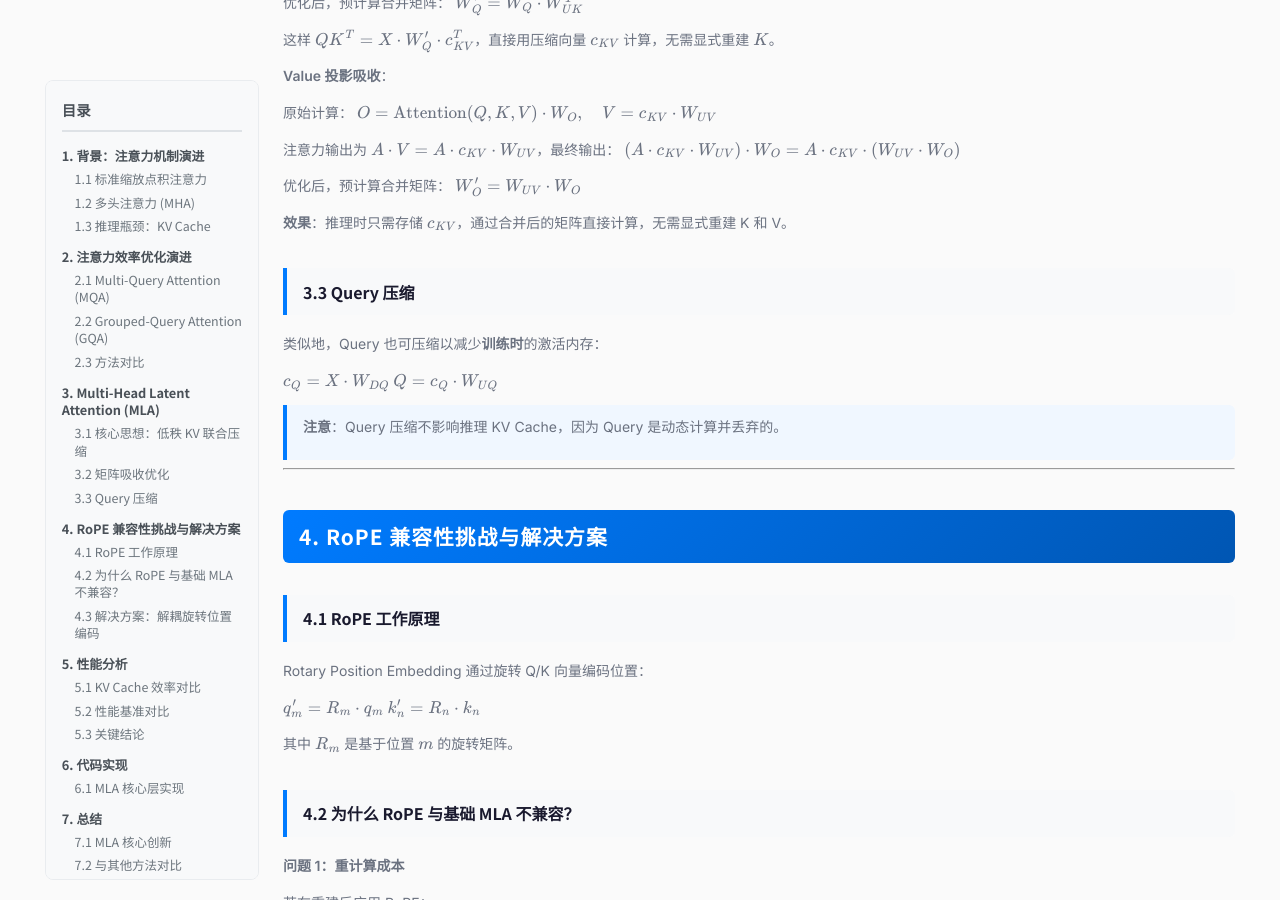
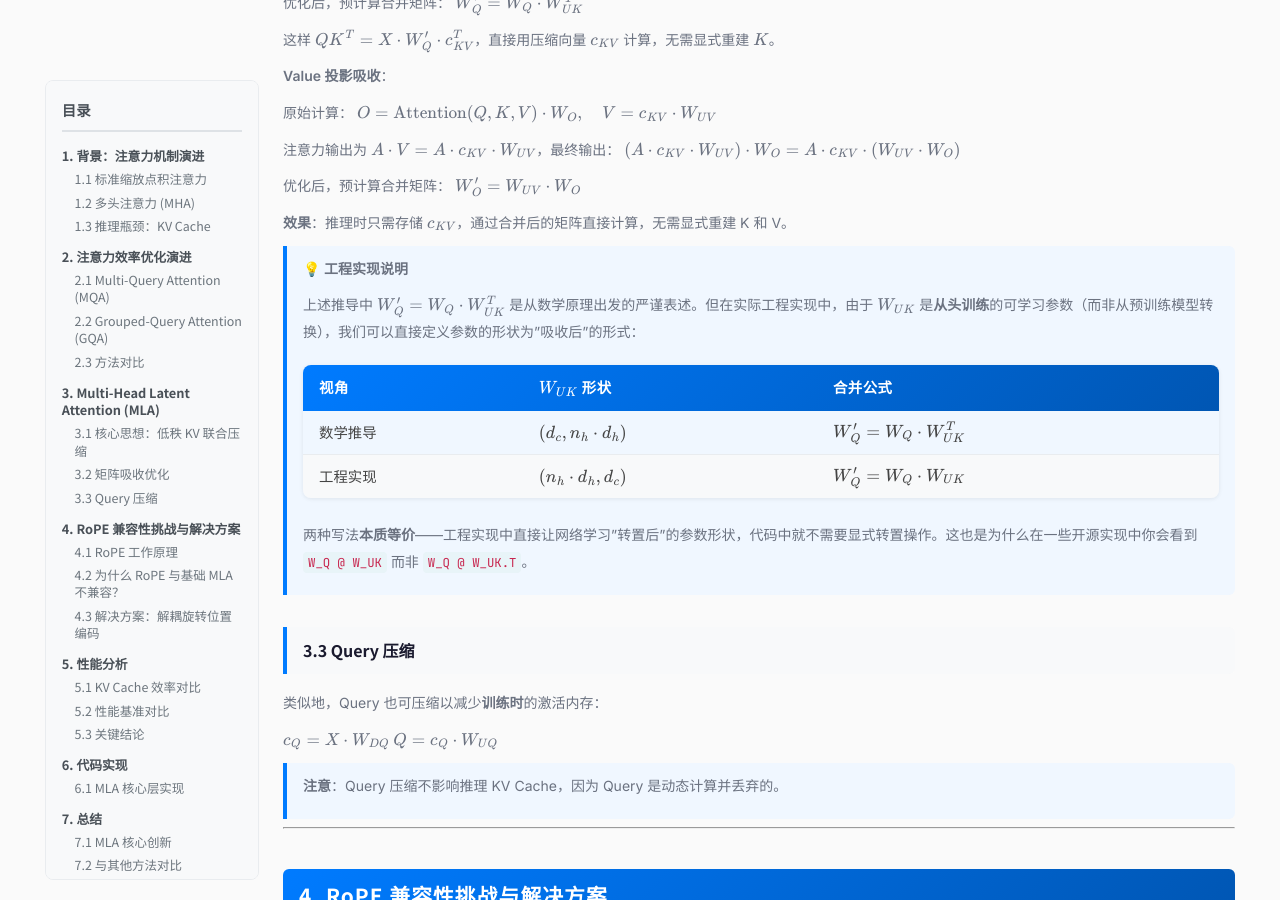
Before and after one commit to chengenbao/chengenbao.github.io, a Jekyll site: the page built from notes/mla-deepseek.md, in a window 1280 px wide and 900 px high, scrolled down 4381 px. Built offline with Jekyll 4.4.1, drawn with Linux system fonts in a browser that asks for light colours; nearby versions of some CDN libraries.

Commit message:
Add engineering implementation note: W_UK shape can be defined as transposed form since it's trained from scratch

```diff
--- a/notes/mla-deepseek.md
+++ b/notes/mla-deepseek.md
@@ -199,6 +199,17 @@ $$(A \cdot c_{KV} \cdot W_{UV}) \cdot W_O = A \cdot c_{KV} \cdot (W_{UV} \cdot W
 $$W_O' = W_{UV} \cdot W_O$$
 
 **效果**：推理时只需存储 $c_{KV}$，通过合并后的矩阵直接计算，无需显式重建 K 和 V。
+
+> **💡 工程实现说明**
+>
+> 上述推导中 $W_Q' = W_Q \cdot W_{UK}^T$ 是从数学原理出发的严谨表述。但在实际工程实现中，由于 $W_{UK}$ 是**从头训练**的可学习参数（而非从预训练模型转换），我们可以直接定义参数的形状为"吸收后"的形式：
+>
+> | 视角 | $W_{UK}$ 形状 | 合并公式 |
+> |------|--------------|----------|
+> | 数学推导 | $(d_c, n_h \cdot d_h)$ | $W_Q' = W_Q \cdot W_{UK}^T$ |
+> | 工程实现 | $(n_h \cdot d_h, d_c)$ | $W_Q' = W_Q \cdot W_{UK}$ |
+>
+> 两种写法**本质等价**——工程实现中直接让网络学习"转置后"的参数形状，代码中就不需要显式转置操作。这也是为什么在一些开源实现中你会看到 `W_Q @ W_UK` 而非 `W_Q @ W_UK.T`。
 
 ### 3.3 Query 压缩
 
```
